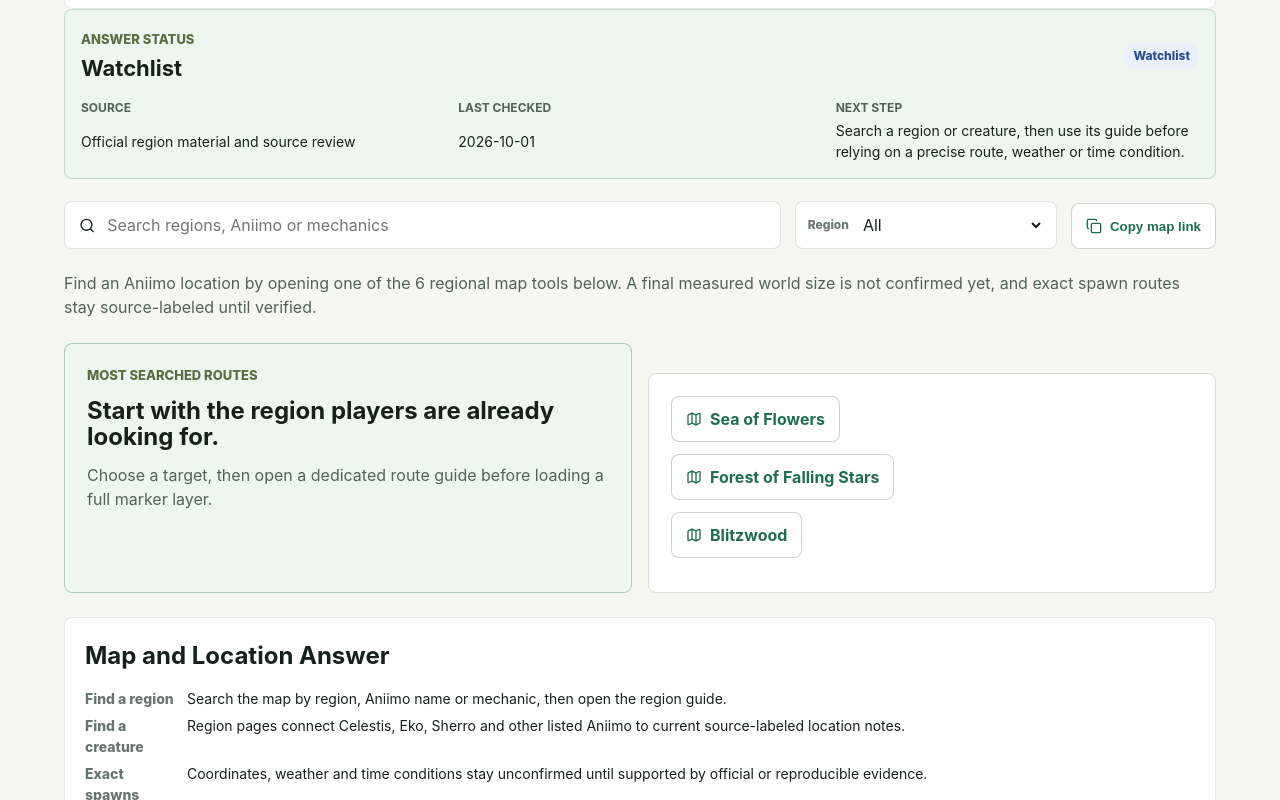
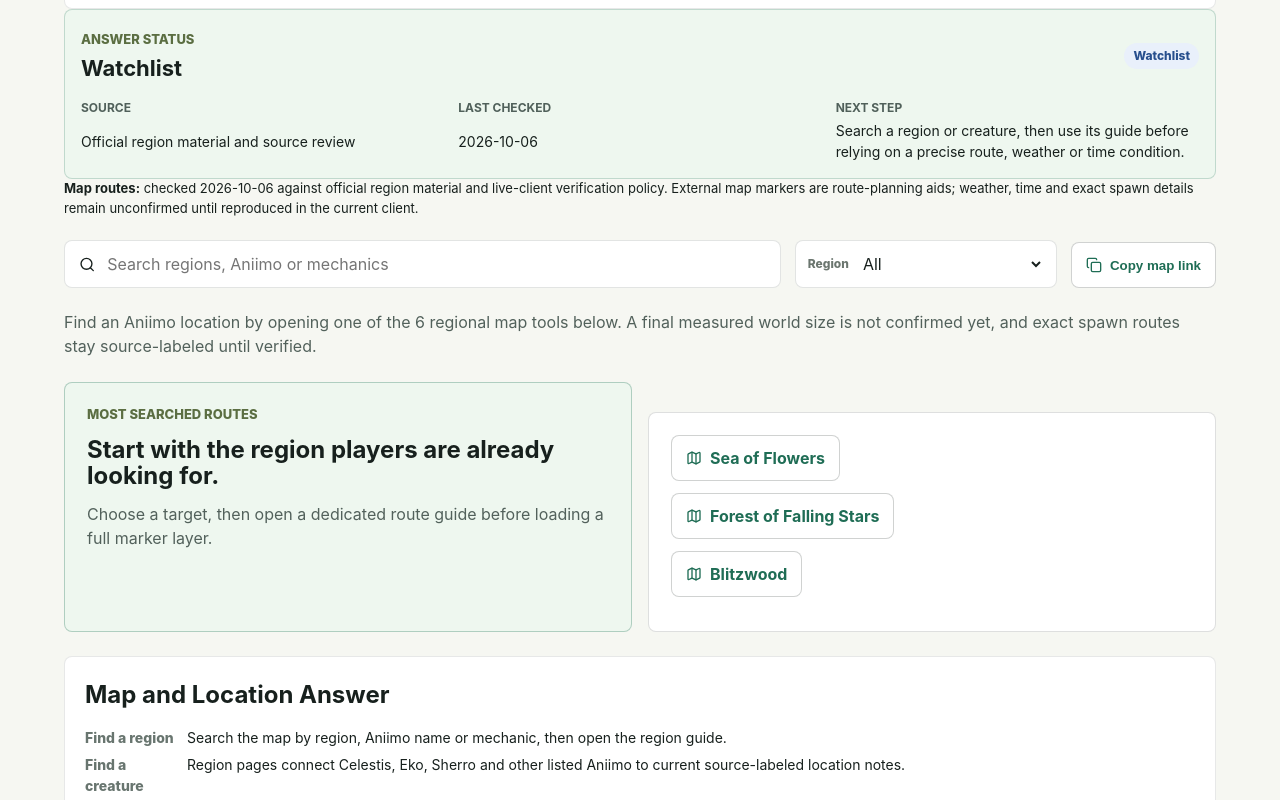
Before and after one commit to aieasygames-alt/aniimo-games, a React (Vite) app: page /map in a window 1280 px wide. Shown: the part 1220-2020 px from the top of the page. Built offline with nearby package versions, Linux system fonts and the light colour scheme.

Commit message:
feat: surface source freshness on player guides

```diff
--- a/data/content/site-meta.js
+++ b/data/content/site-meta.js
@@ -1,3 +1,3 @@
-export const siteLastUpdated = "2026-10-01";
-export const sourceLastChecked = "2026-10-01";
+export const siteLastUpdated = "2026-10-06";
+export const sourceLastChecked = "2026-10-06";
 export const gscObservationDate = "2026-09-26";
--- a/src/components/ui.jsx
+++ b/src/components/ui.jsx
@@ -14,6 +14,10 @@ export function StatusBadge({ status }) {
 
 export function AnswerStatus({ status = "Watchlist", checked, sourceType = "Source-aware review", next = "Check the linked source before acting." }) {
   return <section className="answer-status" aria-label="Answer status"><div className="answer-status-heading"><div><span className="eyebrow">Answer status</span><h2>{status}</h2></div><StatusBadge status={status} /></div><div className="answer-status-grid"><div><strong>Source</strong><span>{sourceType}</span></div><div><strong>Last checked</strong><span>{checked || siteLastUpdated}</span></div><div><strong>Next step</strong><span>{next}</span></div></div></section>;
+}
+
+export function FreshnessNotice({ subject, checked, sourceType = "Official source review", message }) {
+  return <p className="small freshness-notice"><strong>{subject}:</strong> checked {checked || siteLastUpdated} against {sourceType}. {message}</p>;
 }
 
 export function LaunchStatusPanel({ entries, title = "Launch Status" }) {
--- a/src/pages/pages.jsx
+++ b/src/pages/pages.jsx
@@ -2,7 +2,7 @@ import React, { useEffect, useMemo, useState } from "react";
 import { BookOpen, CalendarDays, CheckCircle2, ChevronRight, Compass, Download, Gift, Map, Search, Sparkles, Plus, X, Copy, Download as DownloadIcon } from "lucide-react";
 import { aniimo, beginnerTopics, choiceTopics, codeRewardTopics, codeVerificationTemplate, codes, conversionTopics, currentPatch, downloadTopics, editorialGuides, eventSchedule, eventStatus, faqs, freshnessPages, freshnessWatchlist, gameInfo, glossaryTopics, gscLatestObservations, gscObservationTemplate, launchDayCommandCenter, launchEvidenceQueues, launchPriorityPages, launchRewards, launchStatusEntries, launchTracker, liveIssueRegistry, liveSupportStatus, liveUpdate, localizedTopics, mapGuide, mechanicDeepDiveTopics, mechanics, mediaDetailTopics, mediaGalleryItems, newsTopics, officialLinks, officialPitchTopics, platformStatusByName, platformUnlockQueue, platforms, postLaunchEvidence, refreshPlanningTopics, regions, releaseInfo, searchIntentStatus, searchSuggestionTopics, seoGuides, siteLastUpdated, socialDiscussionResearch, socialIntentTopics, sourceArchiveItems, sourceLastChecked, spawnVerificationQueue, statuses, tierListSnapshots, troubleshootingTopics, updates, updateWorkflowMatrix, verificationTemplates } from "../../data/content.js";
 import { aniimoPath, beginnerTopicPath, choiceTopicPath, codeRewardTopicPath, conversionTopicPath, downloadTopicPath, elementPath, freshnessPagePath, glossaryTopicPath, localizedTopicPath, locationTopicPath, mechanicDeepDiveTopicPath, mediaDetailTopicPath, newsTopicPath, officialPitchTopicPath, refreshPlanningTopicPath, regionPath, rolePath, searchSuggestionTopicPath, socialIntentTopicPath, stagePath, staticRoutes, statusPath, troubleshootingTopicPath } from "../lib/routes.js";
-import { AnswerStatus, CreatureImage, EditorialBlock, FaqBlock, GuideItem, InfoPanel, LaunchStatusPanel, QuickCard, RegionImage, RelatedAniimo, RelatedRegions, SectionTitle, Select, SeoGuideBlock, SourcePanel, StatusBadge, TaxonomyLinks } from "../components/ui.jsx";
+import { AnswerStatus, CreatureImage, EditorialBlock, FaqBlock, FreshnessNotice, GuideItem, InfoPanel, LaunchStatusPanel, QuickCard, RegionImage, RelatedAniimo, RelatedRegions, SectionTitle, Select, SeoGuideBlock, SourcePanel, StatusBadge, TaxonomyLinks } from "../components/ui.jsx";
 
 const priorityAniimoIds = ["celestis", "inferlupa", "glacy", "susuta", "emberpup", "eklue", "skippy", "helgon"];
 const highIntentAniimoIds = new Set(["besauce", "fragrancier", "infergon", "blazen", "tubster", "fentuft", "thornblade", "pawney", "fenmane", "geodeback"]);
@@ -374,6 +374,7 @@ export function MapPage({ compact, navigate }) {
             ]} />
           )}
           {!compact && <AnswerStatus status="Watchlist" checked={sourceLastChecked} sourceType="Official region material and source review" next="Search a region or creature, then use its guide before relying on a precise route, weather or time condition." />}
+          {!compact && <FreshnessNotice subject="Map routes" checked={sourceLastChecked} sourceType="official region material and live-client verification policy" message="External map markers are route-planning aids; weather, time and exact spawn details remain unconfirmed until reproduced in the current client." />}
           {!compact && <div className="map-toolbar"><label className="search-field"><Search size={17} /><input value={query} onChange={(event) => setQuery(event.target.value)} placeholder="Search regions, Aniimo or mechanics" /></label><Select label="Region" value={regionFilter} onChange={setRegionFilter} options={["All", ...regions.map((item) => item.name)]} /><button type="button" className="secondary-action" onClick={() => navigator.clipboard?.writeText(`${window.location.origin}/map/?q=${encodeURIComponent(query)}&region=${encodeURIComponent(regionFilter)}`)}><Copy size={16} /> Copy map link</button></div>}
           {!compact && <p className="section-copy map-answer">Find an Aniimo location by opening one of the {regions.length} regional map tools below. A final measured world size is not confirmed yet, and exact spawn routes stay source-labeled until verified.</p>}
           {!compact && <section className="action-priority" aria-label="High-intent region routes"><div><span className="eyebrow">Most searched routes</span><h2>Start with the region players are already looking for.</h2><p>Choose a target, then open a dedicated route guide before loading a full marker layer.</p></div><div className="hero-actions">{["sea-of-flowers", "forest-of-falling-stars", "blitzwood"].map((id) => { const region = regions.find((item) => item.id === id); return region ? <a className="secondary-action" key={id} href={regionPath(region)} onClick={(event) => navigate(event, regionPath(region))}><Map size={16} /> {region.name}</a> : null; })}</div></section>}
@@ -476,6 +477,7 @@ export function CodesPage({ navigate }) {
             ["I need current launch help", "/launch-day/", "Check official status before changing accounts or reinstalling."],
           ]} navigate={navigate} />
           <AnswerStatus status="Watchlist" checked={sourceLastChecked} sourceType="Official Aniimo channels and direct in-game verification" next="Use only an official announcement or the in-game redemption flow before entering a code." />
+          <FreshnessNotice subject="Redeem code status" checked={sourceLastChecked} sourceType="official channels and current-client verification" message="No code is published here as active unless its string, reward and restrictions can be verified." />
           <InfoPanel title="Page Status" rows={[
             ["Last reviewed", sourceLastChecked],
             ["Current status", codeVerificationTemplate.currentStatus],
@@ -929,6 +931,7 @@ export function EventsPage({ navigate }) {
       <SectionTitle icon={<CalendarDays />} kicker="Official Update" title="Aniimo Events and Version 1.1" />
       <p className="section-copy">{liveUpdate.summary} The table below separates active, upcoming and ended windows from permanent-game availability; all times use UTC+8.</p>
       <AnswerStatus status="Confirmed" checked={sourceLastChecked} sourceType="Official Aniimo September update notice" next="Recheck the official notice after maintenance or before publishing changed event times, eligibility or rewards." />
+      <FreshnessNotice subject="Event schedule" checked={sourceLastChecked} sourceType="official Version 1.1 and patch notices" message="Status is calculated from listed UTC+8 windows; open the official notice when maintenance or current-client information differs." />
       <div className="detail-panels">
         <InfoPanel title="Current Update" rows={[["Update", liveUpdate.title], ["Published", liveUpdate.date], ["Time standard", "All event times below are UTC+8"], ["Irisalis journey", "Windchaser's Departure runs through December 10 UTC+8; follow current-client progression for the related Aniipod steps."], ["Mobile", "iOS and Android are live; check official stores by country and device"]]} />
         <InfoPanel title="Latest Resource Update" rows={[["Patch", `${currentPatch.title} (${currentPatch.date})`], ["Player action", currentPatch.summary], ["Eligibility", currentPatch.eligibility]]} />
@@ -976,6 +979,7 @@ export function WeeklyPlanPage({ navigate }) {
       <SectionTitle icon={<CalendarDays />} kicker="Current week" title="Plan your next useful Aniimo session" />
       <p className="section-copy">This page turns the current official event schedule into a short planning checklist. It does not invent daily tasks, reward quantities or reset rules that still require current-client verification.</p>
       <AnswerStatus status="Confirmed" checked={sourceLastChecked} sourceType="Official Version 1.1 event notice" next="Check the current client before relying on a requirement, reset timing or availability state." />
+      <FreshnessNotice subject="Weekly plan" checked={sourceLastChecked} sourceType="official event notices" message="This is a planning layer over published events, not a claim that unlisted daily caps, resets or rewards are current." />
       <section className="event-summary-grid" aria-label="Weekly activity counts"><article><span className="eyebrow">Active windows</span><strong>{activeEvents.length}</strong><p>Current time-window activities listed by the official update.</p></article><article><span className="eyebrow">Repeatable focus</span><strong>{repeatableEvents.length}</strong><p>Legendary Journey, Holo-Battle Interlink and Egg Heist are tracked separately from one-off windows.</p></article></section>
       <section className="section compact-section" aria-label="Repeatable activity plan"><SectionTitle icon={<Compass />} kicker="Start here" title="Choose one repeatable goal before opening a map" /><div className="detail-panels">{repeatableEvents.map((event) => <article className="info-panel" key={event.name}><div className="info-panel-heading"><h2>{event.name}</h2><StatusBadge status={eventStatus(event)} /></div><p>{event.detail}</p><dl><div><dt>Requirement</dt><dd>{event.requirements}</dd></div><div><dt>Schedule</dt><dd>{eventSchedule(event)}</dd></div></dl><a className="text-link" href={event.source} target="_blank" rel="noreferrer">Official details <ChevronRight size={16} /></a></article>)}</div></section>
       <section className="section compact-section" aria-label="Current limited time events"><SectionTitle icon={<Sparkles />} kicker="Time-limited" title="Check these windows before they end" /><div className="detail-panels">{activeEvents.filter((event) => !repeatableNames.has(event.name)).map((event) => <article className="info-panel" key={event.name}><div className="info-panel-heading"><h2>{event.name}</h2><StatusBadge status={eventStatus(event)} /></div><p>{event.detail}</p><p className="small"><strong>Requirement:</strong> {event.requirements}</p><p className="small"><strong>Window:</strong> {eventSchedule(event)}</p></article>)}</div></section>
```
Also changed, not shown: 2 other files (tests, documents, lock files or other folders).
